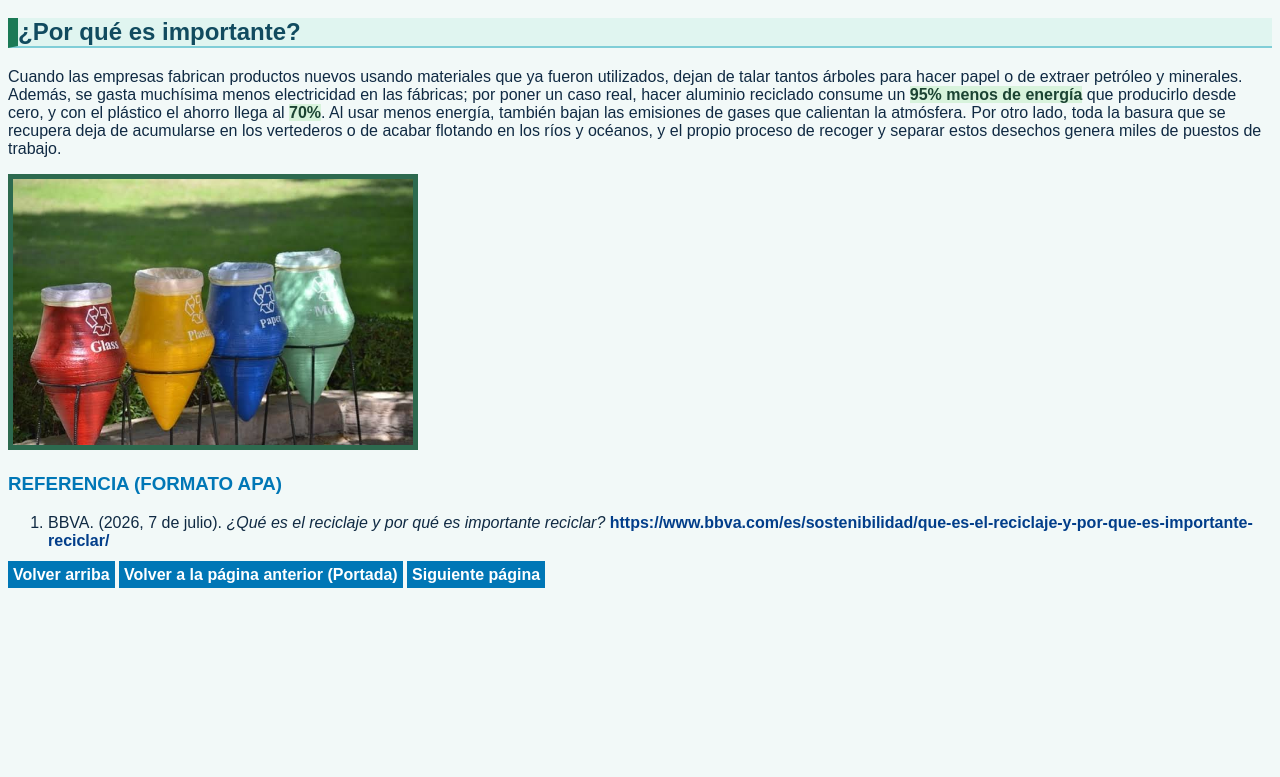
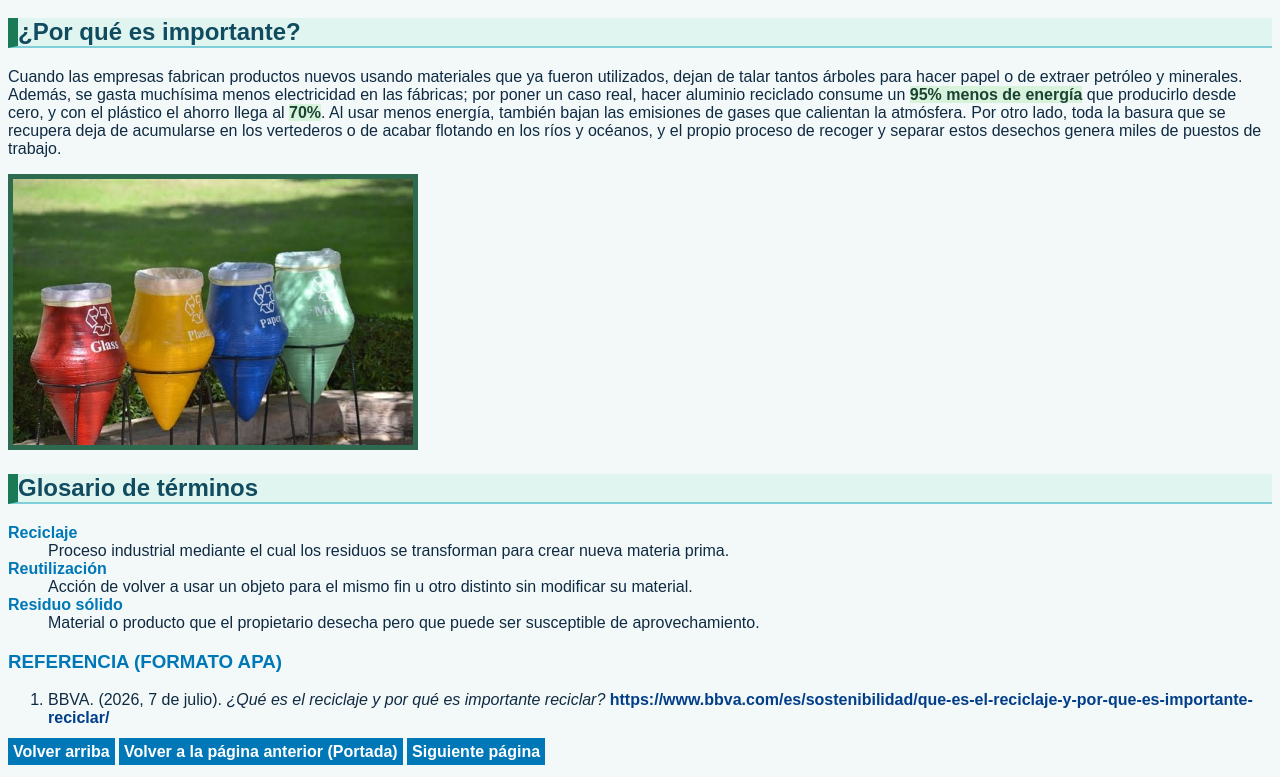
Before and after one commit to syntax-syfm/eco-venados-paec, a plain HTML site: page reciclaje.html in a window 1280 px wide. Shown: the part 797-1574 px from the top of the page. Before the commit the page ends 1397 px from the top, so only its background shows below. Drawn offline with Linux system fonts and the light colour scheme.

Commit message:
Add files via upload

```diff
--- a/estilos.css
+++ b/estilos.css
@@ -78,3 +78,8 @@ input {
     background-color: #ffffff;
     color: #023e8a;
 }
+
+dt {
+    color: #0077b6;
+    font-size: 16px;
+}
--- a/reciclaje.html
+++ b/reciclaje.html
@@ -36,6 +36,18 @@
     </p>
     <img src="foto2.jpg" alt="Importancia de reciclar" width="400">
 
+        <h2>Glosario de términos</h2>
+    <dl>
+        <dt><strong>Reciclaje</strong></dt>
+        <dd>Proceso industrial mediante el cual los residuos se transforman para crear nueva materia prima.</dd>
+
+        <dt><strong>Reutilización</strong></dt>
+        <dd>Acción de volver a usar un objeto para el mismo fin u otro distinto sin modificar su material.</dd>
+
+        <dt><strong>Residuo sólido</strong></dt>
+        <dd>Material o producto que el propietario desecha pero que puede ser susceptible de aprovechamiento.</dd>
+    </dl>
+
         <a name="referencia"></a>
     <h3>Referencia (Formato APA)</h3>
     <ol>
```
Also changed, not shown: escuela.html (+8 -0 lines).
